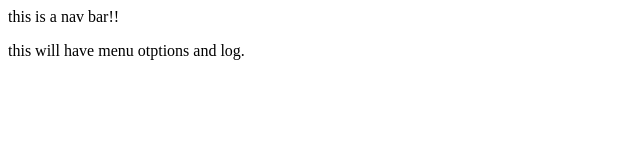
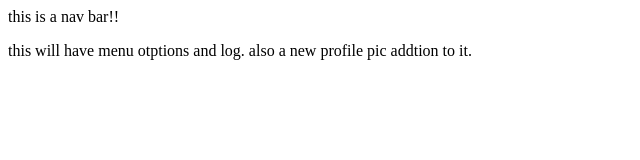
Before and after one commit to iamsunny619/ProductDemo, a plain HTML site: page Navbar/navbar.html in a window 1280 px wide. Shown: the whole page, without its empty margins (0-640 px from the left). Drawn offline with Linux system fonts and the light colour scheme.

Commit message:
adding nabar and profile in new branch navabar 2

```diff
--- a/Navbar/navbar.html
+++ b/Navbar/navbar.html
@@ -9,6 +9,7 @@
     this is a nav bar!!
     <p>
         this will have menu otptions and log.
+        also a new profile pic addtion to it.
     </p>
 </body>
 </html>
```
